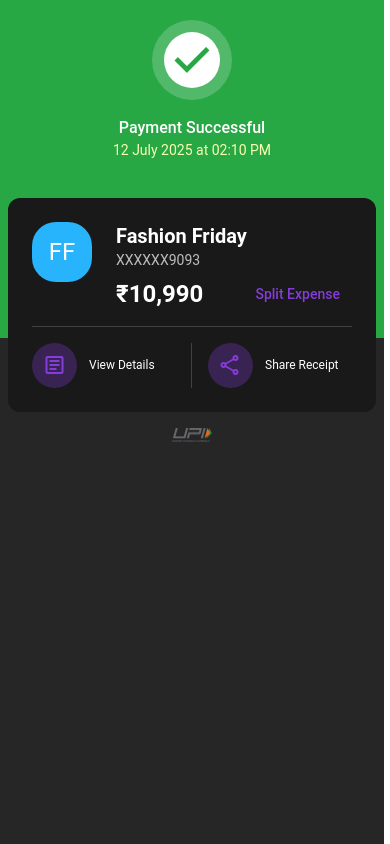
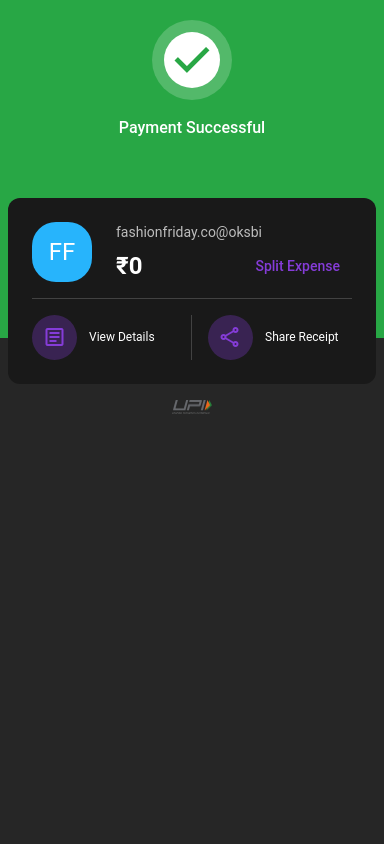
Before and after one commit to ajmalfaris11/Fake-Pay, a React (Vite) app: page /success/phonepe in a window 390 px wide. Built offline with nearby package versions, Linux system fonts and the light colour scheme.

Commit message:
make phone pay success page with dinamic content

```diff
--- a/src/pages/PaytmSuccessPage.jsx
+++ b/src/pages/PaytmSuccessPage.jsx
@@ -1,7 +1,7 @@
 import React, { useState, useEffect } from "react";
 import { data, useLocation } from "react-router-dom";
+
 import paytmLogo from '../assets/Paytm_Logo.png';
-
 import tick from '../assets/paytm_tick.webp';
 import paytmDetailsSection from '../assets/paytm_detail_section.png';
 import paytmGrayLogo from '../assets/paytmGrayLogo.webp';
--- a/src/pages/PhonePeSuccessPage.jsx
+++ b/src/pages/PhonePeSuccessPage.jsx
@@ -1,7 +1,19 @@
 import React from 'react';
+import { data, useLocation } from "react-router-dom";
+
+
 import upiLogo from '../assets/upiLogo.webp';
+import formatDateTime from '../utils/helpers.js';
+import { amtFormate } from "../utils/helpers";
+
 
 export default function PaymentSuccessScreen() {
+
+    const location = useLocation();
+    const formData = location.state || {};
+    const { receiverName, senderName, amount, dateTime } = formData;
+
+
     return (
         <div className="max-w-sm min-h-screen bg-[#262626] text-white font-sans flex flex-col items-center relative">
             {/* Header */}
@@ -14,7 +26,7 @@ export default function PaymentSuccessScreen() {
                     </div>
                 </div>
                 <h2 className="text-md font-[500]">Payment Successful</h2>
-                <p className="text-sm text-[#f9ffaf]">12 July 2025 at 02:10 PM</p>
+                <p className="text-sm text-[#f9ffaf]">{formatDateTime(dateTime)}</p>
             </div>
 
             {/* User Info Card */}
@@ -27,11 +39,11 @@ export default function PaymentSuccessScreen() {
                             </div>
                             <div className='flex flex-col w-[70%]'>
                                 <div>
-                                    <h3 className="text-xl font-bold">Fashion Friday</h3>
-                                    <p className="text-sm text-gray-400">XXXXXX9093</p></div>
+                                    <h3 className="text-xl font-bold">{receiverName}</h3>
+                                    <p className="text-sm text-gray-400">fashionfriday.co@oksbi</p></div>
 
                                 <div className="flex items-center justify-between w-full mt-2">
-                                    <div className="text-2xl font-semibold">₹10,990</div>
+                                    <div className="text-2xl font-semibold">{`₹${amtFormate(amount)}`}</div>
                                     <button className="text-[#853cd8] text-sm font-medium">Split Expense</button>
                                 </div>
                             </div>
@@ -40,7 +52,7 @@ export default function PaymentSuccessScreen() {
 
                     <div className="flex items-center mt-2 border-t-[1px] border-gray-800 pt-4 justify-between">
                         <button className="flex items-center text-sm text-white gap-3 border-r-[1px] border-gray-800 w-[50%]">
-                            <div className="bg-[#853cd8] bg-opacity-30 p-3 rounded-full w-[45px] h-[45px] flex items-center justify-center text-[#853cd8]">
+                            <div className="bg-[#853cd8] bg-opacity-30 p-2 rounded-full w-[45px] h-[45px] flex items-center justify-center text-[#853cd8]">
                                 <span class="material-symbols-outlined">
                                     article
                                 </span>
@@ -48,7 +60,7 @@ export default function PaymentSuccessScreen() {
                             <p className='text-xs'>View Details</p>
                         </button>
                         <button className="flex items-center text-sm text-white gap-3 w-[50%] pl-4">
-                            <div className="bg-[#853cd8] bg-opacity-30 p-3 rounded-full w-[45px] h-[45px] flex items-center justify-center text-[#853cd8]">
+                            <div className="bg-[#853cd8] bg-opacity-30 p-2 rounded-full w-[45px] h-[45px] flex items-center justify-center text-[#853cd8]">
                                 <span class="material-symbols-outlined">
                                     share
                                 </span>
```
